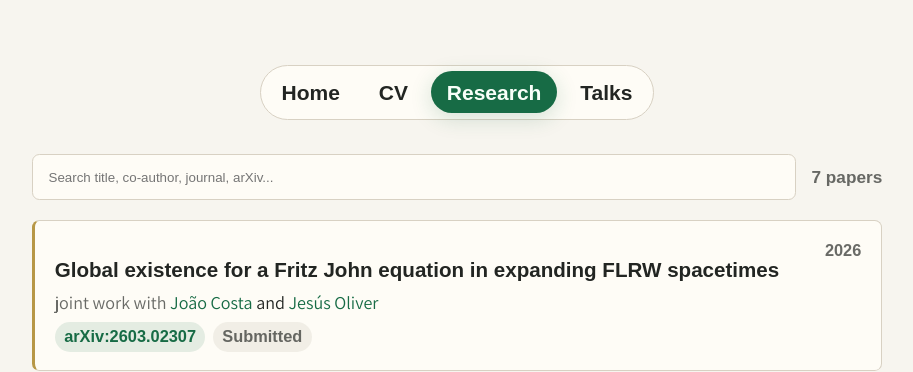
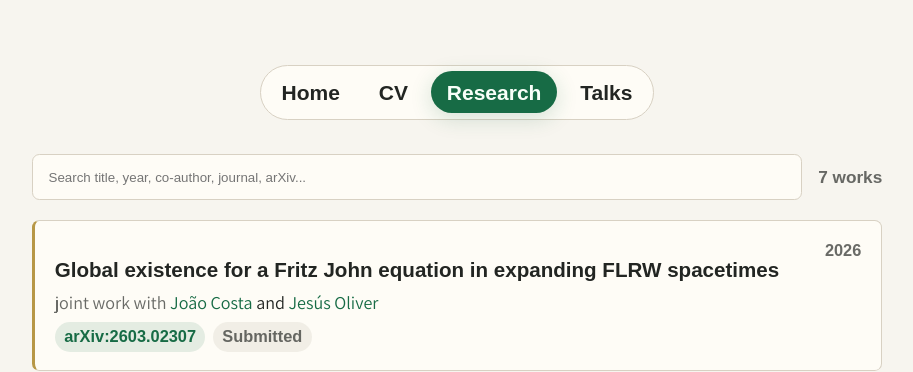
Before and after one commit to flavio-rossetti/flavio-rossetti.github.io, a Jekyll site: the page built from research.html, in a window 1280 px wide. Shown: the top 372 px of the page, without its empty margins (183-1096 px from the left). Built offline with Jekyll 4.4.1, drawn with Linux system fonts in a browser that asks for light colours; nearby versions of some CDN libraries; some web fonts are replaced; formulas are drawn with MathJax 3.

Commit message:
minor changes

```diff
--- a/research.html
+++ b/research.html
@@ -16,9 +16,9 @@ description: Flavio Rossetti is a postdoctoral research fellow at GSSI, in L'Aqu
   {% assign publications = site.data.publications | sort: "date" | reverse %}
 
   <div class="publication-tools">
-    <label class="visually-hidden" for="publication-search">Search papers</label>
-    <input id="publication-search" class="publication-search" type="search" placeholder="Search title, co-author, journal, arXiv..." autocomplete="off">
-    <div id="publication-count" class="publication-count">{{ publications.size }} papers</div>
+    <label class="visually-hidden" for="publication-search">Search works</label>
+    <input id="publication-search" class="publication-search" type="search" placeholder="Search title, year, co-author, journal, arXiv..." autocomplete="off">
+    <div id="publication-count" class="publication-count">{{ publications.size }} works</div>
   </div>
 
   <ol id="publication-list" class="publications-list">
@@ -80,7 +80,7 @@ description: Flavio Rossetti is a postdoctoral research fellow at GSSI, in L'Aqu
     {% endfor %}
   </ol>
 
-  <p id="publication-empty" class="publication-empty" hidden>No papers match your search.</p>
+  <p id="publication-empty" class="publication-empty" hidden>No works match your search.</p>
 </main>
 
 <script>
@@ -118,7 +118,7 @@ description: Flavio Rossetti is a postdoctoral research fellow at GSSI, in L'Aqu
         }
       });
 
-      count.textContent = query ? visible + " of " + items.length + " papers" : items.length + " papers";
+      count.textContent = query ? visible + " of " + items.length + " works" : items.length + " works";
       empty.hidden = visible !== 0;
     }
 
```
